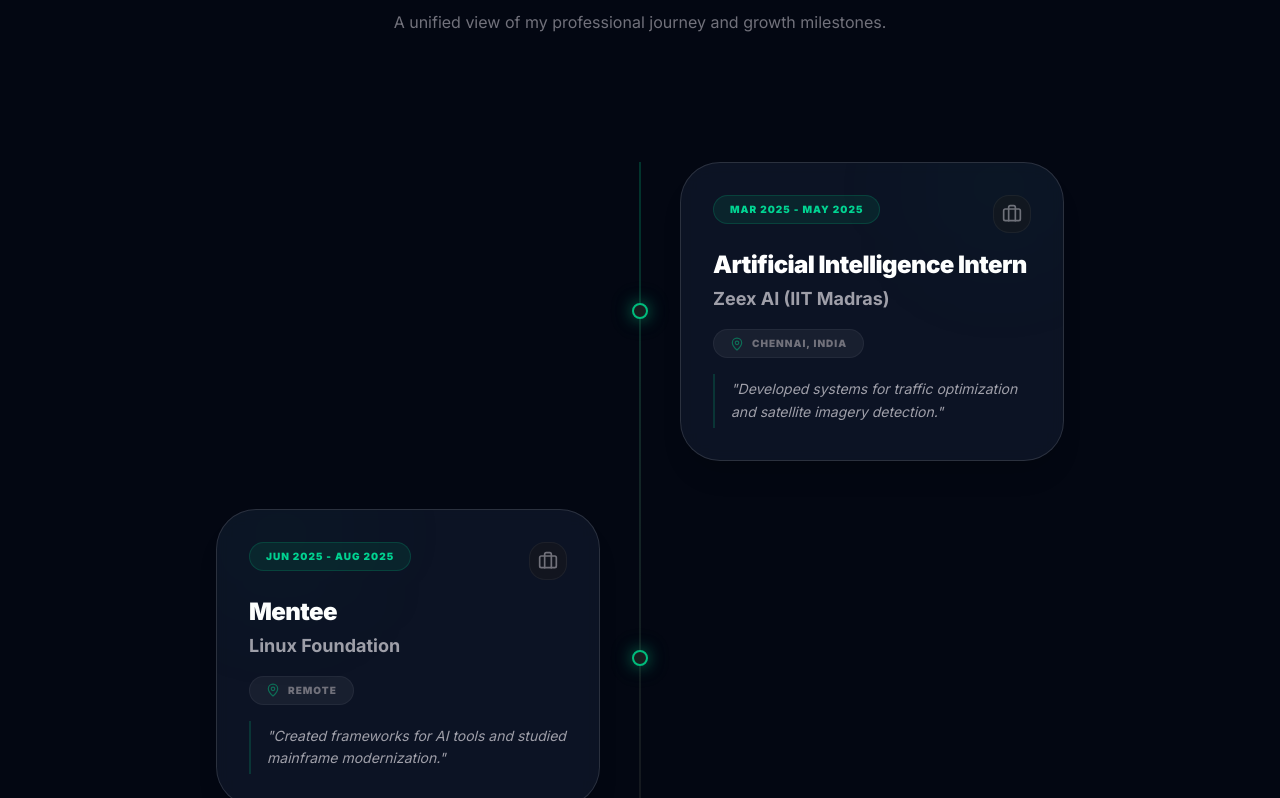
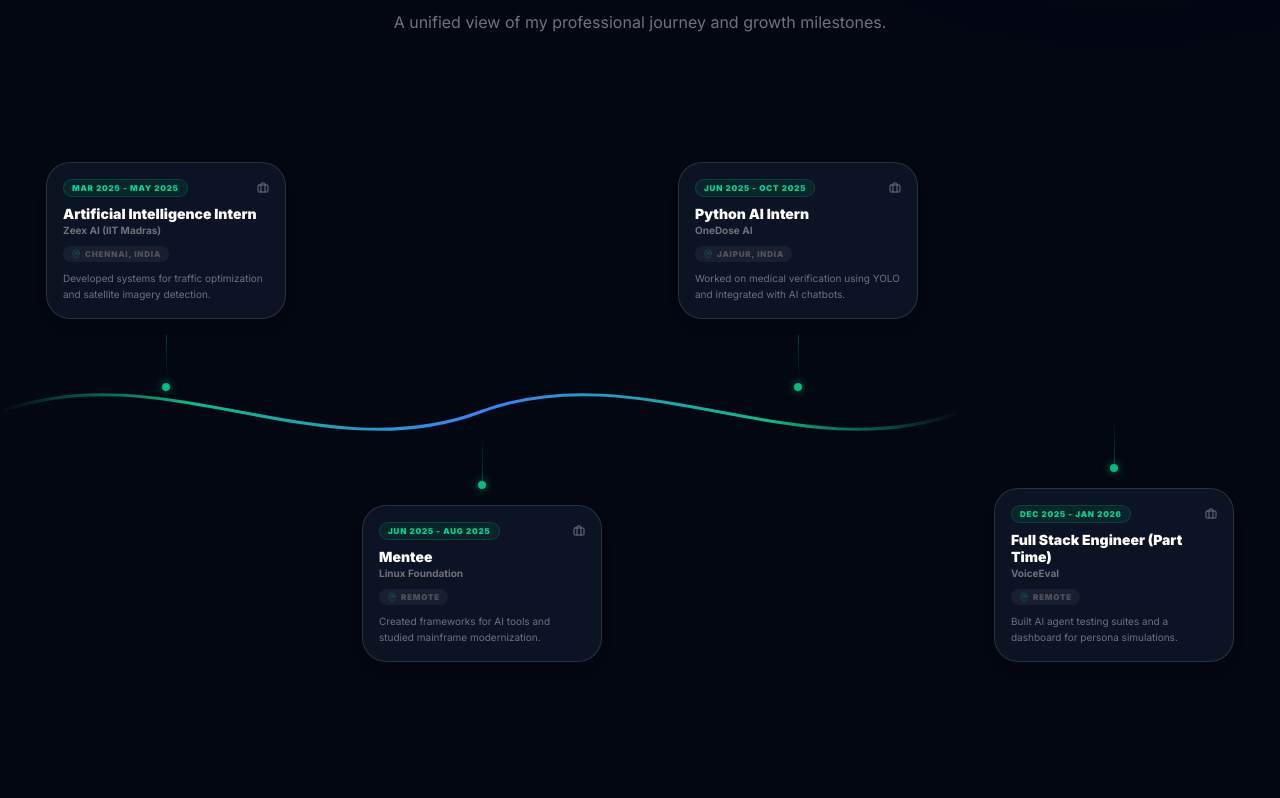
Before and after one commit to 0Anshu1/personal-web, a Next.js app: page / in a window 1280 px wide. Shown: the part 862-1660 px from the top of the page. Built offline with nearby package versions, Linux system fonts and the light colour scheme.

Commit message:
Full UI Refinement: Horizontal Experience, Background Mesh, Smart Navbar

```diff
--- a/src/app/page.tsx
+++ b/src/app/page.tsx
@@ -6,7 +6,20 @@
 
 export default function Home() {
   return (
-    <main className="min-h-screen bg-[#030712] selection:bg-emerald-500/30">
+    <main className="min-h-screen bg-[#030712] selection:bg-emerald-500/30 relative overflow-hidden">
+      {/* Dynamic Background Elements */}
+      <div className="fixed inset-0 z-0 pointer-events-none">
+        <div className="absolute top-[-10%] left-[-10%] w-[40%] h-[40%] bg-emerald-500/5 rounded-full blur-[120px] animate-pulse" />
+        <div className="absolute bottom-[10%] right-[-5%] w-[35%] h-[35%] bg-blue-500/5 rounded-full blur-[120px]" />
+        <div className="absolute top-[40%] left-[30%] w-[30%] h-[30%] bg-purple-500/5 rounded-full blur-[120px] animate-pulse" style={{ animationDuration: '8s' }} />
+
+        {/* Subtle Grid Pattern */}
+        <div className="absolute inset-0 opacity-[0.03]"
+          style={{ backgroundImage: 'radial-gradient(circle at 2px 2px, rgba(255,255,255,0.1) 1px, transparent 0)', backgroundSize: '40px 40px' }}
+        />
+      </div>
+
+      <div className="relative z-10">
         <Navbar />
         <Hero />
         <div id="experience">
@@ -21,6 +34,7 @@
             © {new Date().getFullYear()} Anshu Saini. All rights reserved.
           </p>
         </footer>
+      </div>
     </main>
   );
 }
--- a/src/components/ExperienceTree.tsx
+++ b/src/components/ExperienceTree.tsx
@@ -42,66 +42,84 @@
         <p className="text-zinc-500 max-w-xl mx-auto">A unified view of my professional journey and growth milestones.</p>
       </div>
 
-      <div className="container mx-auto px-6 relative max-w-4xl">
-        {/* Simple Vertical Timeline Line */}
-        <div className="absolute left-[31px] md:left-1/2 top-0 bottom-0 w-px bg-gradient-to-b from-emerald-500/50 via-zinc-800 to-transparent -translate-x-1/2 hidden md:block" />
+      <div className="container mx-auto px-4 relative">
+        {/* Curvy Branch SVG */}
+        <div className="absolute top-1/2 left-0 right-0 h-40 -translate-y-1/2 pointer-events-none z-0 overflow-visible">
+          <svg className="w-full h-full" viewBox="0 0 1200 160" preserveAspectRatio="none">
+            <motion.path
+              d="M0 80 C 150 20, 300 140, 450 80 C 600 20, 750 140, 900 80 C 1050 20, 1200 80"
+              fill="none"
+              stroke="url(#branchGradient)"
+              strokeWidth="3"
+              strokeLinecap="round"
+              initial={{ pathLength: 0, opacity: 0 }}
+              whileInView={{ pathLength: 1, opacity: 1 }}
+              viewport={{ once: true }}
+              transition={{ duration: 2, ease: "easeInOut" }}
+            />
+            <defs>
+              <linearGradient id="branchGradient" x1="0%" y1="0%" x2="100%" y2="0%">
+                <stop offset="0%" stopColor="#10b981" stopOpacity="0" />
+                <stop offset="20%" stopColor="#10b981" />
+                <stop offset="50%" stopColor="#3b82f6" />
+                <stop offset="80%" stopColor="#10b981" />
+                <stop offset="100%" stopColor="#10b981" stopOpacity="0" />
+              </linearGradient>
+            </defs>
+          </svg>
+        </div>
 
-        <div className="space-y-12 relative">
-          {experiences.map((exp, index) => (
-            <motion.div
-              key={index}
-              initial={{ opacity: 0, y: 30 }}
-              whileInView={{ opacity: 1, y: 0 }}
-              viewport={{ once: true, margin: "-100px" }}
-              transition={{ duration: 0.5, delay: index * 0.1 }}
-              className={`flex flex-col md:flex-row items-center gap-8 ${
-                index % 2 === 0 ? "md:flex-row-reverse" : ""
-              }`}
-            >
-              {/* Data Card */}
-              <div className="flex-1 w-full group">
-                <div className="glass p-8 rounded-[40px] border-white/5 hover:border-emerald-500/20 transition-all duration-500 relative bg-black/40 backdrop-blur-3xl hover:-translate-y-1 shadow-xl overflow-hidden">
-                  <div className={`absolute -top-10 ${index % 2 === 0 ? "right-0" : "left-0"} w-32 h-32 bg-emerald-500/5 rounded-full blur-3xl`} />
-
-                  <div className="space-y-4">
-                    <div className="flex justify-between items-start">
-                      <span className="text-[10px] font-black text-emerald-400 uppercase tracking-widest bg-emerald-500/10 px-4 py-1.5 rounded-full border border-emerald-500/20">
+        <div className="grid grid-cols-1 md:grid-cols-4 gap-4 relative z-10 items-center min-h-[500px]">
+          {experiences.map((exp, index) => {
+            const isTop = index % 2 === 0;
+            return (
+              <motion.div
+                key={index}
+                initial={{ opacity: 0, y: isTop ? -30 : 30 }}
+                whileInView={{ opacity: 1, y: 0 }}
+                viewport={{ once: true }}
+                transition={{ duration: 0.8, delay: index * 0.1 }}
+                className={`flex flex-col items-center gap-4 ${isTop ? "mb-auto" : "mt-auto"}`}
+              >
+                {/* Data Card - Compact */}
+                <div className={`glass p-4 rounded-3xl border-white/5 hover:border-emerald-500/20 transition-all duration-500 relative bg-black/40 backdrop-blur-3xl w-full max-w-[240px] shadow-lg group ${isTop ? "order-1" : "order-2"}`}>
+                  <div className="space-y-2">
+                    <div className="flex justify-between items-center">
+                      <span className="text-[8px] font-black text-emerald-400 uppercase tracking-widest bg-emerald-500/10 px-2 py-0.5 rounded-full border border-emerald-500/20">
                         {exp.period}
                       </span>
-                      <div className="p-2 bg-zinc-900/50 rounded-2xl border border-white/5">
-                        <Briefcase className="w-5 h-5 text-zinc-500 group-hover:text-emerald-500 transition-colors" />
-                      </div>
+                      <Briefcase className="w-3 h-3 text-zinc-500 group-hover:text-emerald-400 transition-colors" />
                     </div>
 
                     <div>
-                      <h3 className="text-2xl font-black text-white group-hover:text-emerald-400 transition-colors tracking-tight">
+                      <h3 className="text-sm font-black text-white group-hover:text-emerald-400 transition-colors leading-tight">
                         {exp.role}
                       </h3>
-                      <p className="text-zinc-400 font-bold text-lg mt-1">{exp.company}</p>
+                      <p className="text-zinc-500 font-bold text-[10px]">{exp.company}</p>
                     </div>
 
-                    <div className="flex items-center gap-2 text-[10px] text-zinc-500 font-black uppercase tracking-widest bg-white/5 w-fit px-4 py-1.5 rounded-full border border-white/5">
-                      <MapPin className="w-3.5 h-3.5 text-emerald-500/50" />
+                    <div className="flex items-center gap-1 text-[8px] text-zinc-600 font-black uppercase tracking-widest bg-white/5 w-fit px-2 py-0.5 rounded-full">
+                      <MapPin className="w-2.5 h-2.5 text-emerald-500/30" />
                       {exp.location}
                     </div>
 
-                    <p className="text-zinc-400 text-sm leading-relaxed border-l-2 border-emerald-500/20 pl-4 py-1 italic">
-                      "{exp.desc}"
+                    <p className="text-zinc-500 text-[10px] leading-relaxed line-clamp-2 md:line-clamp-none">
+                      {exp.desc}
                     </p>
                   </div>
                 </div>
-              </div>
 
-              {/* Timeline Marker (Normal) */}
-              <div className="relative z-10 hidden md:block">
-                <div className="w-4 h-4 rounded-full bg-zinc-900 border-2 border-emerald-500 shadow-[0_0_15px_rgba(16,185,129,0.5)] transition-transform duration-500 group-hover:scale-125" />
-                <div className="absolute inset-0 bg-emerald-500/20 blur-md rounded-full animate-pulse" />
-              </div>
-
-              {/* Spacer for balance */}
-              <div className="flex-1 hidden md:block" />
-            </motion.div>
-          ))}
+                {/* Hanging Connector */}
+                <div className={`flex flex-col items-center ${isTop ? "order-2" : "order-1"}`}>
+                    <div className={`w-px h-12 bg-gradient-to-b ${isTop ? "from-emerald-500/30 to-transparent" : "from-transparent to-emerald-500/30"}`} />
+                    <div className="relative">
+                        <div className="w-2 h-2 rounded-full bg-emerald-500 shadow-[0_0_10px_rgba(16,185,129,0.5)]" />
+                        <div className="absolute inset-0 bg-emerald-500/20 blur-sm rounded-full animate-pulse" />
+                    </div>
+                </div>
+              </motion.div>
+            );
+          })}
         </div>
       </div>
     </section>
--- a/src/components/Navbar.tsx
+++ b/src/components/Navbar.tsx
@@ -9,17 +9,31 @@
   const [isOpen, setIsOpen] = useState(false)
   const [scrolled, setScrolled] = useState(false)
   const [isModalOpen, setIsModalOpen] = useState(false)
+  const [isVisible, setIsVisible] = useState(true)
+  const [lastScrollY, setLastScrollY] = useState(0)
 
   useEffect(() => {
-    const handleScroll = () => {
+    const controlNavbar = () => {
+      if (window.scrollY > lastScrollY && window.scrollY > 100) {
+        setIsVisible(false)
+      } else {
+        setIsVisible(true)
+      }
+      setLastScrollY(window.scrollY)
       setScrolled(window.scrollY > 20)
     }
-    window.addEventListener("scroll", handleScroll)
-    return () => window.removeEventListener("scroll", handleScroll)
-  }, [])
+
+    window.addEventListener("scroll", controlNavbar)
+    return () => window.removeEventListener("scroll", controlNavbar)
+  }, [lastScrollY])
 
   return (
-    <nav className={`fixed top-0 left-0 right-0 z-50 transition-all duration-300 ${scrolled ? "py-4" : "py-8"}`}>
+    <motion.nav
+      initial={{ y: 0 }}
+      animate={{ y: isVisible ? 0 : -100 }}
+      transition={{ duration: 0.3 }}
+      className={`fixed top-0 left-0 right-0 z-50 transition-all duration-300 ${scrolled ? "py-4" : "py-8"}`}
+    >
       <div className={`max-w-6xl mx-auto px-6 py-4 flex justify-between items-center transition-all duration-300 ${scrolled ? "glass rounded-full shadow-2xl mx-4" : ""}`}>
         <div className="flex-1" />{/* Spacer where name was */}
 
@@ -78,6 +92,6 @@
       )}
 
       <ContactModal isOpen={isModalOpen} onClose={() => setIsModalOpen(false)} />
-    </nav>
+    </motion.nav>
   )
 }
```
Lines whose indentation alone changed are shown as unchanged.
